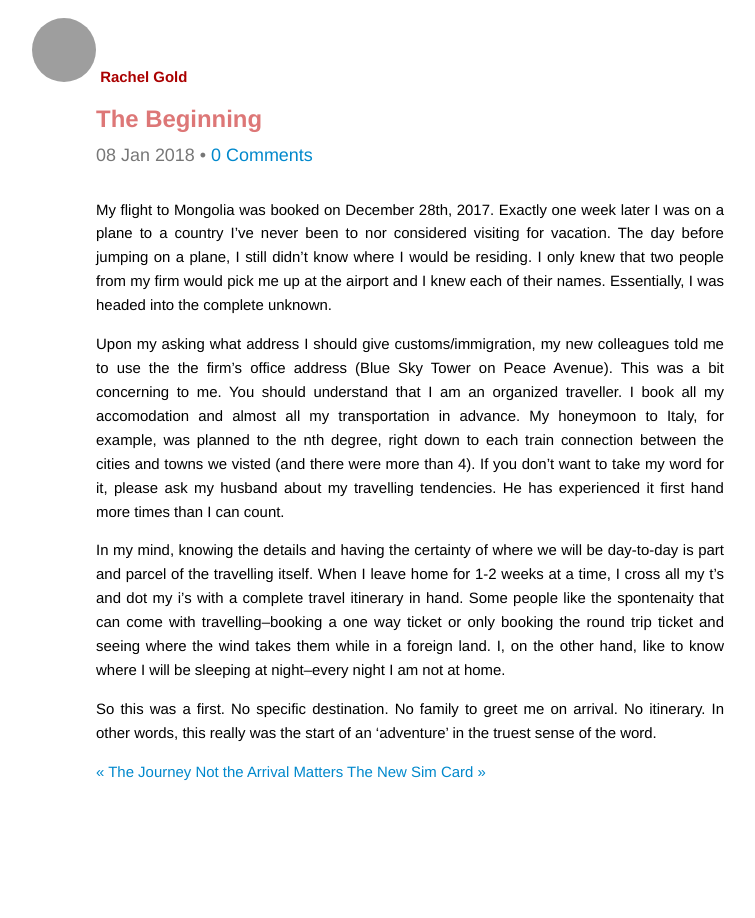
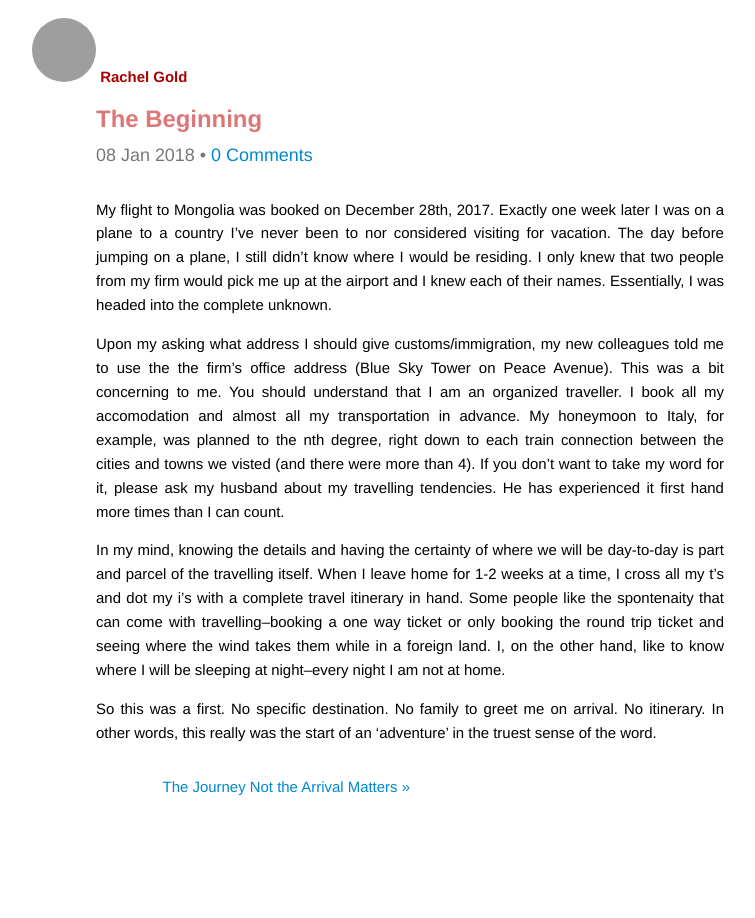
Before and after one commit to rachelgold/rachelgold.github.io, a Jekyll site: the page built from _posts/2018-01-08-the-beginning.md, in a window 1280 px wide. Shown: the whole page, without its empty margins (230-985 px from the left). Built offline with Jekyll 4.4.1, drawn with Linux system fonts in a browser that asks for light colours; comment, search, counter and statistics services are not loaded; grey boxes are pictures that could not be loaded.

Commit message:
adding post navigation. Attempt #3

```diff
--- a/_layouts/post.html
+++ b/_layouts/post.html
@@ -19,13 +19,11 @@
 {{ content }}
 </div>
 
-<div class="post-navigation">
+<div class="page-navigation">
   {% if page.previous.url %}
-    <a class="prev" href="{{page.previous.url}}">&laquo; {{page.previous.title}}</a>
-  {% endif %}
-  {% if page.next.url %}
-    <a class="next" href="{{page.next.url}}">{{page.next.title}} &raquo;</a>
+    <a class="prev" href="{{page.previous.url}}">{{page.previous.title}} &raquo;</a>
   {% endif %}
 </div>
 
+
 {% include disqus.html %}
--- a/css/main.css
+++ b/css/main.css
@@ -154,20 +154,20 @@
   margin: 10px 0;
 }
 
-.post-navigation {
+.page-navigation {
   display: block;
   width: auto;
   overflow: hidden;
 }
 
-.PageNavigation a {
+.page-navigation a {
   display: block;
   width: 50%;
   float: left;
   margin: 1em 0;
 }
 
-.post-navigation .next {
+.page-navigation .prev {
   text-align: right;
 }
 
```
